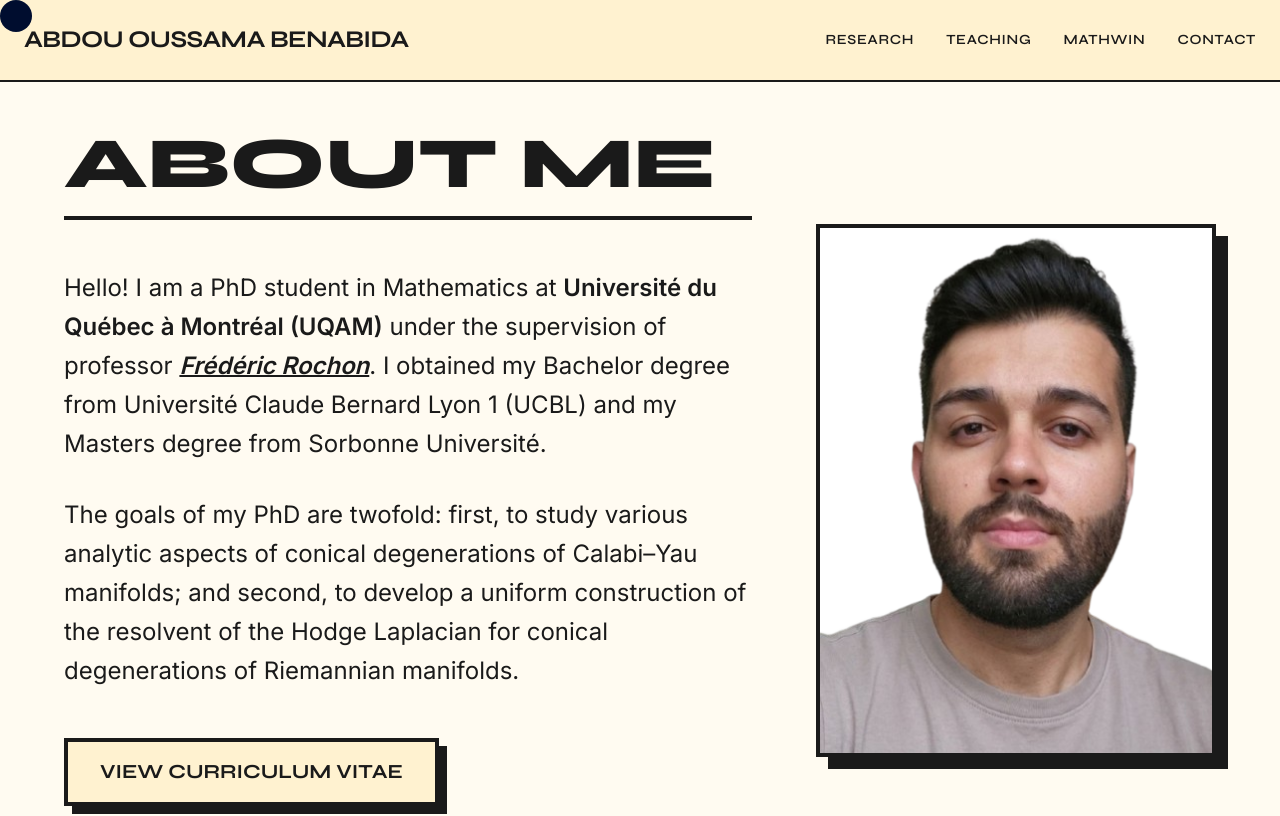
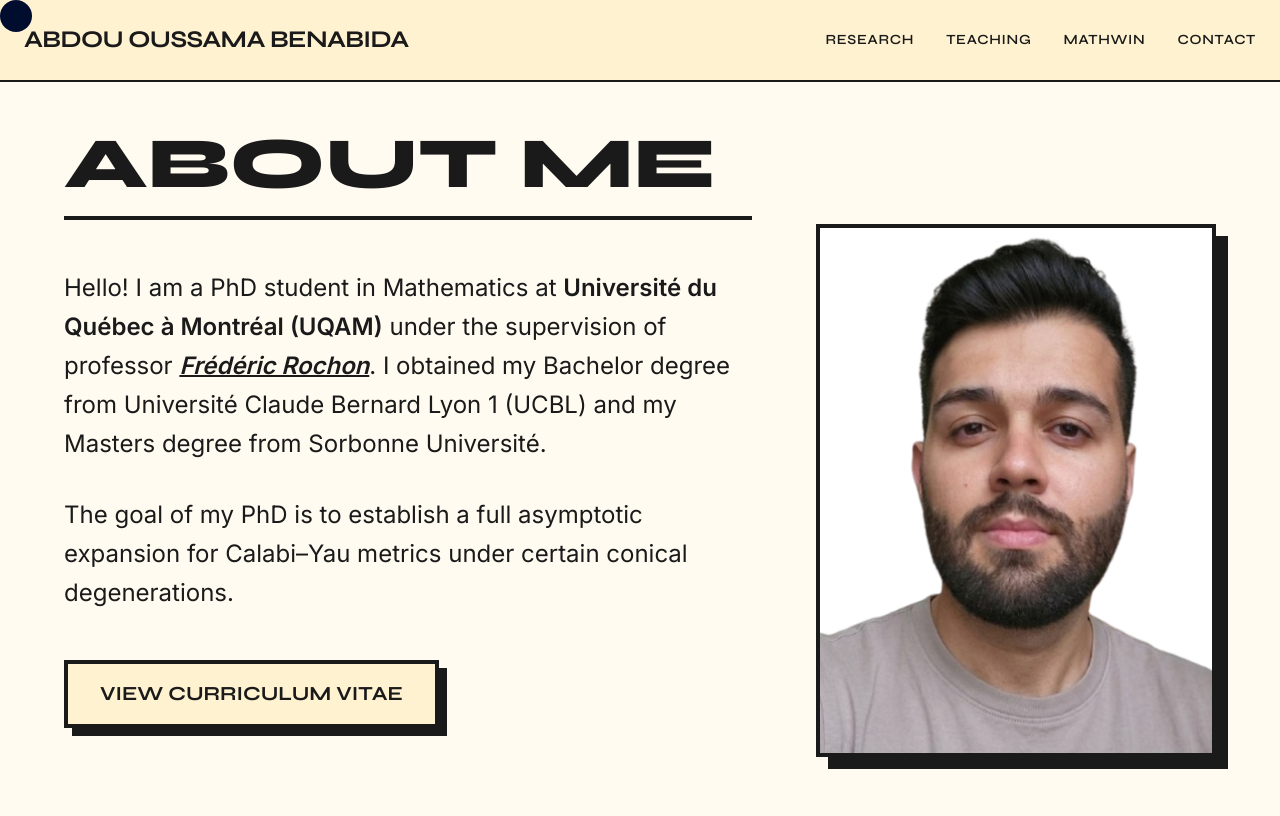
Before and after one commit to blood-prog/Abdou-Oussama-Benabida, a React (Vite) app: page / in a window 1280 px wide. Shown: the top 816 px of the page. Built offline with nearby package versions, Linux system fonts and the light colour scheme.

Commit message:
Update About.tsx

```diff
--- a/src/components/About.tsx
+++ b/src/components/About.tsx
@@ -45,7 +45,7 @@ export default function About() {
           </p>
 
           <p className="font-inter text-xl md:text-2xl leading-relaxed mb-12">
-            The goals of my PhD are twofold: first, to study various analytic aspects of conical degenerations of Calabi–Yau manifolds; and second, to develop a uniform construction of the resolvent of the Hodge Laplacian for conical degenerations of Riemannian manifolds.
+            The goal of my PhD is to establish a full asymptotic expansion for Calabi–Yau metrics under certain conical degenerations.
           </p>
 
           <a
```
